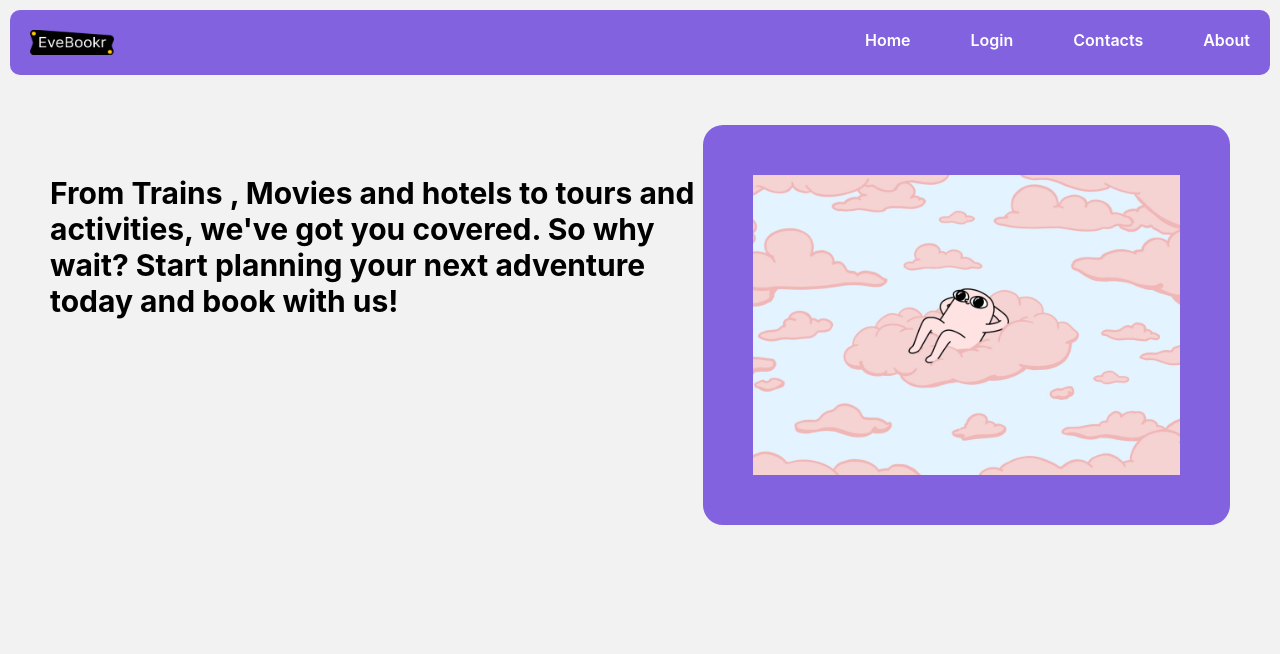
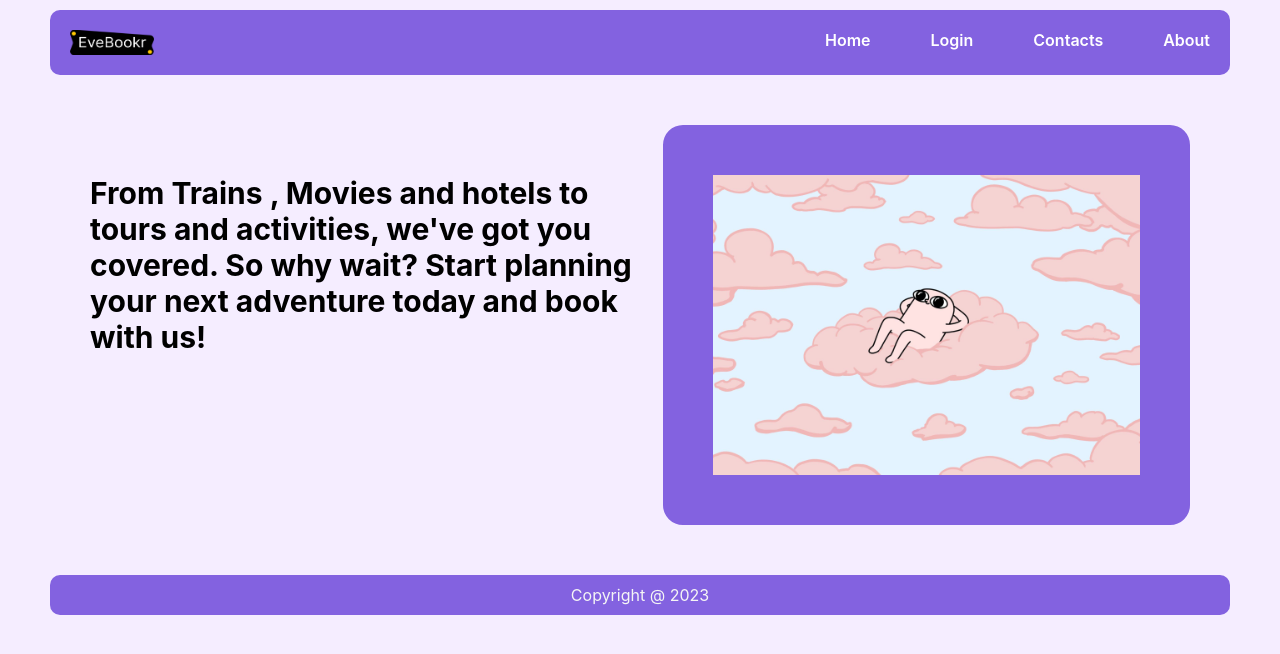
Before and after one commit to AyushK1798/tasks-daily, a React (Create React App) app: page /home in a window 1280 px wide. Shown: the top 654 px of the page. Built offline with nearby package versions, Linux system fonts and the light colour scheme; sample sign-in values are in the browser's storage.

Commit message:
added protected routes

```diff
--- a/src/App.js
+++ b/src/App.js
@@ -3,15 +3,19 @@ import Login from "./pages/Login";
 import { Route, Routes } from "react-router-dom";
 import Register from "./pages/Register";
 import Home from "./pages/Home";
+import Layout from "./components/Layout";
 import About from "./pages/About";
+import ProtectedRoute from "./components/ProtectedRoute";
 
 function App() {
   return (
     <Routes>
-      <Route path="/Login" element={<Login />} />
-      <Route path="/register" element={<Register />} />
-      <Route path="/home" element={<Home />} />
-      <Route path="/about" element={<About />} />
+      <Route path="/" element={<Layout />}>
+        <Route path="/Login" element={<Login />} />
+        <Route path="/register" element={<Register />} />
+        <Route path="/home" element={<ProtectedRoute Component={Home} />} />
+        <Route path="/about" element={<About />} />
+      </Route>
     </Routes>
   );
 }
--- /dev/null
+++ b/src/components/Footer.jsx
@@ -0,0 +1,22 @@
+import React from "react";
+import styled from "styled-components";
+
+const FooterStyle = styled.div`
+  display: flex;
+  justify-content: center;
+  align-items: center;
+  color: whitesmoke;
+  background-color: #8362e0;
+  width: auto;
+  position: sticky;
+  bottom: 0;
+  height: 40px;
+  margin: 10px;
+  border-radius: 10px;
+`;
+
+function Footer() {
+  return <FooterStyle>Copyright @ 2023</FooterStyle>;
+}
+
+export default Footer;
--- a/src/components/Form_Components/ButtonWrapper.jsx
+++ b/src/components/Form_Components/ButtonWrapper.jsx
@@ -25,7 +25,7 @@ const ButtonStyle = styled.div`
 function ButtonWrapper(props) {
   return (
     <ButtonStyle>
-      <button type="submit"><a href={props.href}>{props.title}</a></button>
+      <button type="submit" onClick={props.onClick}><a href={props.href}>{props.title}</a></button>
     </ButtonStyle>
   );
 }
--- a/src/components/Form_Components/CardStyle.jsx
+++ b/src/components/Form_Components/CardStyle.jsx
@@ -1,11 +1,11 @@
 import styled from "styled-components";
 
 const Card = styled.div`
-  width: ${(p) => (p.fullWidth ? "500px" : "350px")};
+  width: ${(p) => (p.fullWidth ? "400px" : "350px")};
   display: flex;
   flex-direction: column;
   margin: auto;
-  height: ${(p) => (p.fullWidth ? "140vh" : "100vh")};
+  min-height: ${(p) => (p.fullWidth ? "120vh" : "80vh")};
   justify-content: center;
 `;
 
@@ -24,7 +24,7 @@ const FormWrapper = styled.div`
 
 function CardStyle(props) {
   return (
-    <div style={{backgroundColor: "#eadbfc"}}>
+    <div>
       <Card fullWidth={props.fullWidth}>
         <FormWrapper>
           <header>
--- /dev/null
+++ b/src/components/Layout.jsx
@@ -0,0 +1,23 @@
+import React from "react";
+import { Outlet } from "react-router-dom";
+import Footer from "./Footer";
+import NavBar from "./NavBar";
+import styled from "styled-components";
+
+const Container = styled.div`
+  max-width: 1200px;
+  min-height: 100%;
+  margin: auto;
+`;
+
+function Layout() {
+  return (
+    <Container>
+      <NavBar />
+      <Outlet />
+      <Footer />
+    </Container>
+  );
+}
+
+export default Layout;
--- /dev/null
+++ b/src/components/NavBar.jsx
@@ -0,0 +1,46 @@
+import React from "react";
+import styled from "styled-components";
+import logo from "../images/logo.png";
+
+const NavBarStyle = styled.header`
+  background-color: #8362e0;
+  display: flex;
+  flex-direction: row;
+  justify-content: space-between;
+  padding: 20px;
+  border-radius: 10px;
+  margin: 10px;
+  position: sticky;
+  top: 0;
+  img {
+    width: 84px;
+    height: 25px;
+  }
+`;
+const NavBarButtons = styled.div`
+  display: flex;
+  flex-direction: row;
+  justify-content: space-around;
+  a {
+    margin-left: 60px;
+    font-weight: 600;
+    text-decoration: none;
+    color: white;
+  }
+`;
+
+function NavBar() {
+  return (
+    <NavBarStyle>
+      <img src={logo} alt="logo" />
+      <NavBarButtons>
+        <a href="/home">Home</a>
+        <a href="/login">Login</a>
+        <a href="/home">Contacts</a>
+        <a href="/about">About</a>
+      </NavBarButtons>
+    </NavBarStyle>
+  );
+}
+
+export default NavBar;
--- /dev/null
+++ b/src/components/ProtectedRoute.jsx
@@ -0,0 +1,22 @@
+import React, { useEffect } from 'react'
+import {useNavigate } from 'react-router-dom';
+
+
+function ProtectedRoute(props) {
+  const {Component}= props;
+  const navigate= useNavigate();
+
+  useEffect(() => {
+    let login = localStorage.getItem('login');
+    if(!login){
+        navigate('/login');
+    }
+  })
+  return (
+    <div>
+      <Component/>
+    </div>
+  )
+}
+
+export default ProtectedRoute
--- a/src/index.css
+++ b/src/index.css
@@ -10,7 +10,8 @@ body {
   -webkit-font-smoothing: antialiased;
   -moz-osx-font-smoothing: grayscale;
   color: whitesmoke;
-  background-color: #F2F2F2;
+
+  background-color: rgb(245 237 255);
 }
 
 code {
--- a/src/pages/Home.jsx
+++ b/src/pages/Home.jsx
@@ -1,78 +1,34 @@
 import styled from "styled-components";
-import logo from "../images/logo.png";
 import bg from "..//images/bg.jpg";
 
-
-const NavBar = styled.div`
-  background-color: #8362e0;
-  display: flex;
-  flex-direction: row;
-  justify-content: space-between;
-  padding: 20px;
-  border-radius: 10px;
-  margin: 10px;
-  img {
-    width: 84px;
-    height: 25px;
-
-
-  }
-`;
-const NavBarButtons = styled.div`
-  display: flex;
-  flex-direction: row;
-  justify-content: space-around;
-  a {
-    margin-left: 60px;
-    font-weight: 600;
-    text-decoration: none;
-    color: white;
-  }
-`;
-
-const Main= styled.div`
+const Main = styled.div`
   display: flex;
   margin: 50px;
   justify-content: center;
-  img{
+  img {
     width: 500px;
     height: 300px;
     border: 50px solid #8362e0;
     border-radius: 20px;
   }
-  p{
+  p {
     margin-top: 50px;
     color: black;
     font-size: 30px;
     font-weight: 700;
-
   }
 `;
 
 function Home() {
   return (
-    <div>
-      <header>
-        <NavBar className="navBar">
-          <img src={logo} alt="logo" />
-          <NavBarButtons>
-            <a href="/home">Home</a>
-            <a href="/login">Login</a>
-            <a href="/home">Contacts</a>
-            <a href="/about">About</a>
-          </NavBarButtons>
-        </NavBar>
-      </header>
-      <Main>
-        <p>
-          From Trains , Movies and hotels to tours and activities, we've got you covered.
-          So why wait? Start planning your next adventure today and book with
-          us!
-        </p>
-        <img src={bg} alt="bg"/>
-
-      </Main>
-    </div>
+    <Main>
+      <p>
+        From Trains , Movies and hotels to tours and activities, we've got you
+        covered. So why wait? Start planning your next adventure today and book
+        with us!
+      </p>
+      <img src={bg} alt="bg" />
+    </Main>
   );
 }
 export default Home;
--- a/src/pages/Login.jsx
+++ b/src/pages/Login.jsx
@@ -4,6 +4,8 @@ import { useFormik } from "formik";
 import ButtonWrapper from "../components/Form_Components/ButtonWrapper";
 import { formSchema } from "../schemas/formSchema";
 import styled from "styled-components";
+import { useNavigate } from "react-router-dom";
+import { useEffect } from "react";
 
 const Footer = styled.footer`
   margin: 11px;
@@ -17,16 +19,32 @@ const initialValues = {
   password: "",
 };
 
+// const baseUrl = "https://cute-sombrero-newt.cyclic.app";
+
+
 function Login() {
+  const logi  =() =>{
+    localStorage.setItem("login", true);
+  }
+
+  const navigate = useNavigate();
+
+  useEffect(()=>{
+    let login = localStorage.getItem('login')
+    if(login){
+      navigate("/home");
+      localStorage.removeItem("login");
+    }
+  })
   const { values, errors, touched, handleBlur, handleChange, handleSubmit } =
     useFormik({
       initialValues: initialValues,
       validationSchema: formSchema,
       onSubmit: (values) => {
-        console.log(values);
+
       },
     });
-
+    console.log(values);
   return (
     <CardStyle pageName="Login">
       <form onSubmit={handleSubmit}>
@@ -54,7 +72,7 @@ function Login() {
           error={errors.password}
           touch={touched.password}
         />
-        <ButtonWrapper href="/home" title="Login" />
+        <ButtonWrapper onClick={logi}  title="Login" />
       </form>
       <Footer>
         Don't Have an Account <a href="/register"> Register</a>
```
